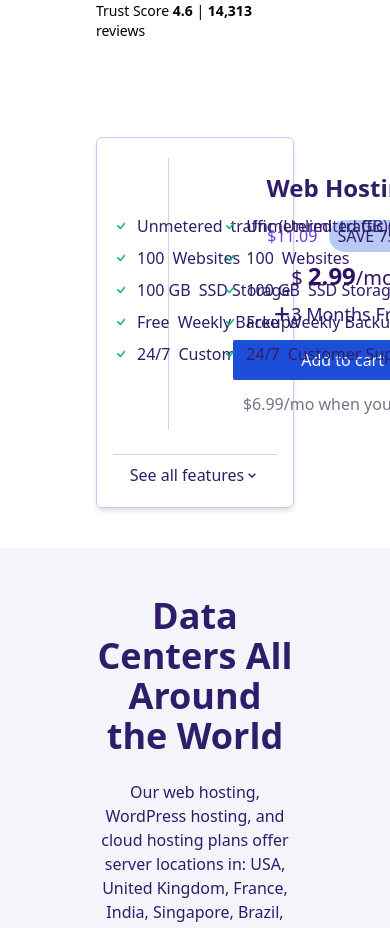
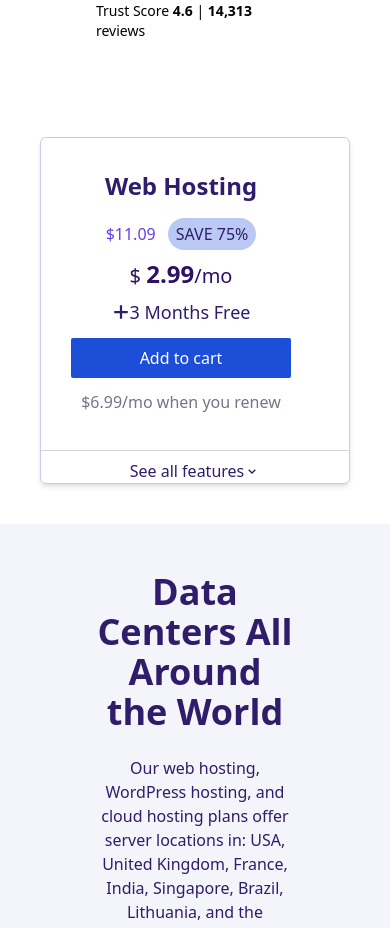
Before and after one commit to yeasinshakil/Deploy-React-project-on-cPanel, a React (Vite) app: page / in a window 390 px wide. Shown: the part 1480-2408 px from the top of the page. Built offline with nearby package versions, Linux system fonts and the light colour scheme.

Commit message:
web hosting packege section mobile responsive

```diff
--- a/src/components/pages/home/FeatureClients/FeatureClients.jsx
+++ b/src/components/pages/home/FeatureClients/FeatureClients.jsx
@@ -50,7 +50,7 @@ const FeatureClients = () => {
             </div>
 
 
-                <button className=' border-2 border-primary-dark px-16 py-2 rounded-md text-lg font-medium text-primary-dark '>Browse more client stories</button>
+                <button className=' border-2 border-primary-dark px-16 py-2 rounded-md text-lg font-medium text-primary-dark hover:bg-primary/20 transition duration-300 '>Browse more client stories</button>
                 <div className=' px-24 py-6 w-full flex flex-col justify-center items-center'>
                     <h1 className=' text-4xl font-semibold text-primary my-10'>Join 1,597,691 Website Owners</h1>
                     <button className=' px-20 py-2 bg-purple/90 hover:bg-purple rounded-md transition-all duration-300 text-lg text-white font-medium mb-6 '>Get Started</button>
--- a/src/components/pages/home/HomeHosting/HostingPack.jsx
+++ b/src/components/pages/home/HomeHosting/HostingPack.jsx
@@ -6,8 +6,8 @@ import { BiChevronDown } from 'react-icons/bi';
 
 const HostingPack = () => {
     return (
-        <div className=' mx-24 px-4 py-5 my-10 mt-24 grid grid-cols-3 border rounded-md shadow-md border-purple/30'>
-            <div className=' w-[350px] py-14'>
+        <div className=' mx-10 sm:mx-24 sm:px-4 sm:py-5 my-10 mt-24 grid grid-cols-1 sm:grid-cols-3 justify-center items-center border rounded-md shadow-md border-purple/30'>
+            <div className=' w-[350px] sm:py-14 py-6 hidden sm:block'>
                 <div>
                     <div className='flex items-center justify-between gap-10 mb-2'>
                         <p className=' flex items-center gap-2 text-primary'><BsCheck className=' text-green' /> <span className=' font-medium'>Unmetered</span> traffic (Unlimited GB)</p>
@@ -40,7 +40,7 @@ const HostingPack = () => {
                 </div>
             </div>
 
-            <div className=' flex flex-col justify-center items-center border-x border-x-silver/30  w-[350px]'>
+            <div className=' flex flex-col justify-center items-center sm:border-x border-x-silver/30 w-[280px] sm:w-[350px] py-8 sm:py-0'>
                 <h1 className=' font-semibold text-center text-2xl mb-4 text-primary'>Web Hosting</h1>
                 <div className='flex justify-center items-center gap-3 mb-2'>
                     <p className=' text-purple'>$11.09</p>
@@ -54,7 +54,7 @@ const HostingPack = () => {
                 <p className=' mt-3 text-silver'>$6.99/mo when you renew</p>
             </div>
 
-            <div className=' w-[350px] py-14'>
+            <div className=' w-[350px] sm:py-14 py-6 hidden sm:block'>
                 <div>
                     <div className='flex items-center justify-between gap-10 mb-2'>
                         <p className=' flex items-center gap-2 text-primary'><BsCheck className=' text-green' /> <span className=' font-medium'>Unmetered</span> traffic (Unlimited GB)</p>
@@ -86,7 +86,7 @@ const HostingPack = () => {
                     </div>
                 </div>
             </div>
-            <div className=' w-full flex col-span-3 justify-center items-center mt-6 pt-2 border-t border-silver/30'>
+            <div className=' w-full flex col-span-3 justify-center items-center mt-1 sm:mt-6 pt-2 border-t border-silver/30'>
                 <h1 className=' flex items-center font-medium text-primary'>See all features <BiChevronDown/> </h1>
             </div>
         </div>
```
